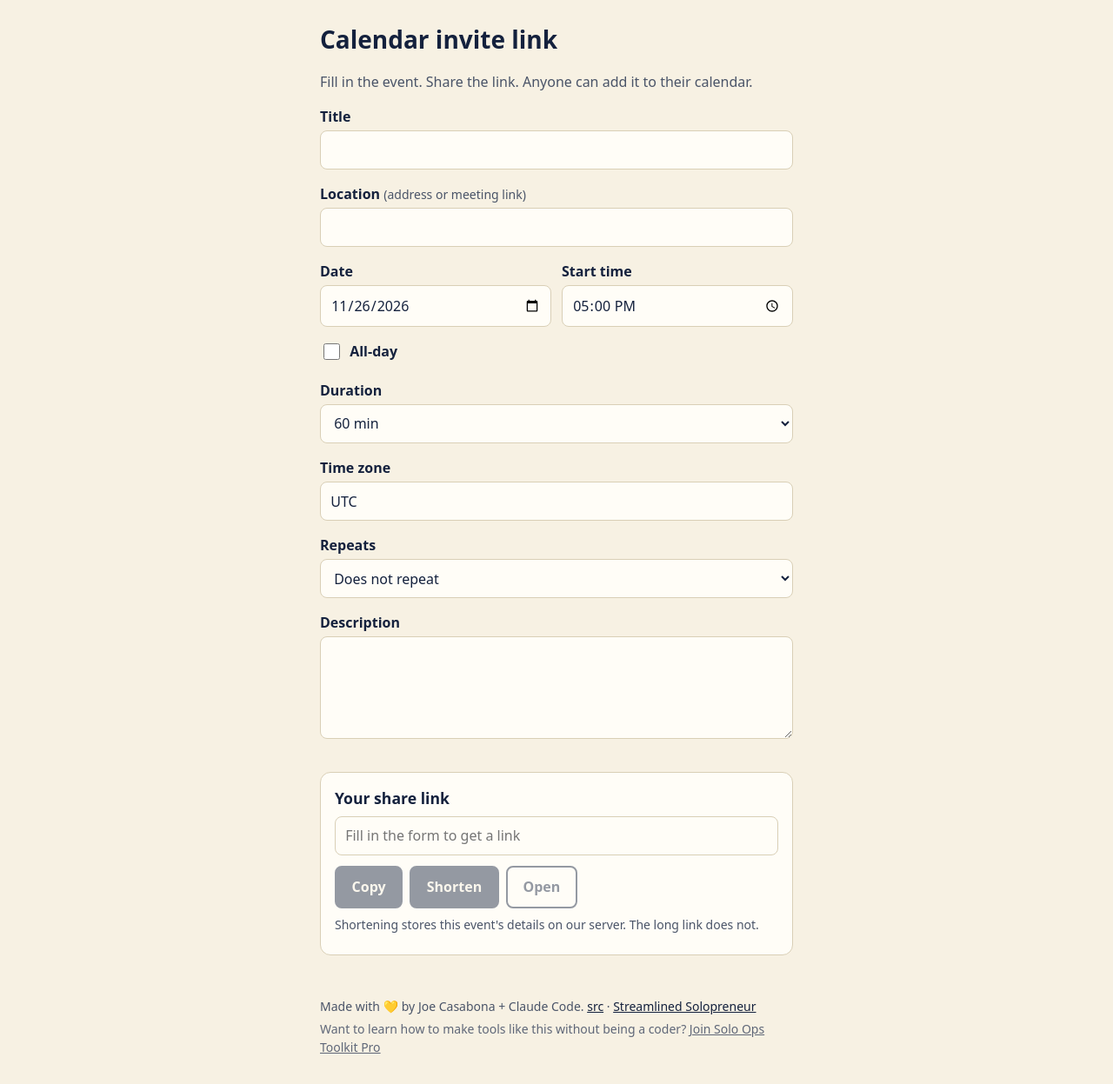
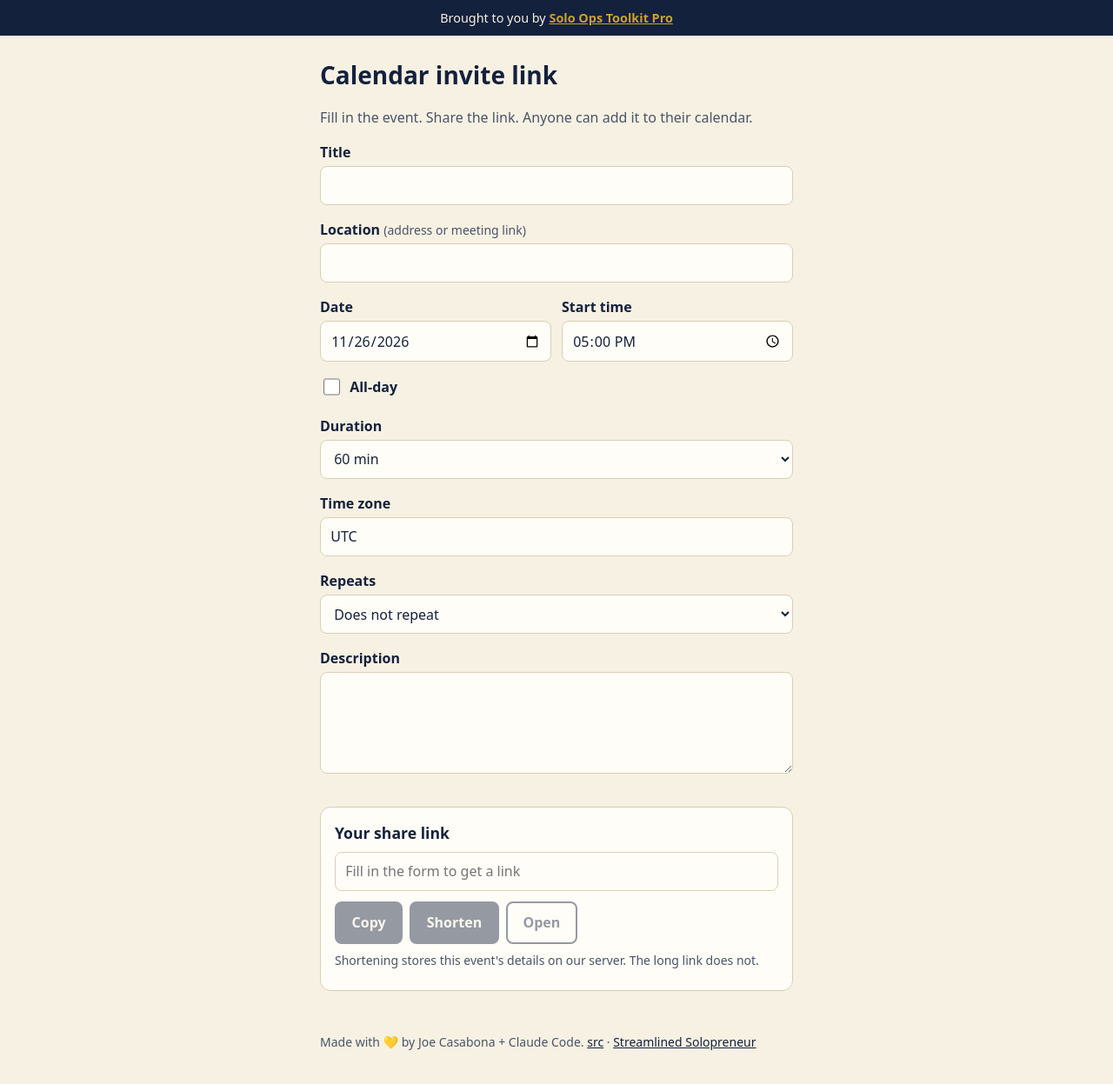
Before and after one commit to jcasabona/calendar-invite-link, a website with bundled scripts: page index.html in a window 1280 px wide. Shown: the whole page at 87% size. Built offline with nearby package versions, Linux system fonts and the light colour scheme.

Commit message:
Replace footer Pro line with top bar
Co-Authored-By: Claude Sonnet 5.5 <noreply@anthropic.com>
Claude-Session: https://claude.ai/code/session_01ABsGgoEfEcqQpgKta1CCWL

```diff
--- a/index.html
+++ b/index.html
@@ -10,6 +10,7 @@
 <script type="module" src="js/app.js"></script>
 </head>
 <body>
+<div class="topbar">Brought to you by <a href="https://streamlined.fm/pro/" rel="noopener noreferrer">Solo Ops Toolkit Pro</a></div>
 
 <main id="form-view" hidden>
   <h1>Calendar invite link</h1>
@@ -95,8 +96,6 @@
   <p>Made with 💛 by Joe Casabona + Claude Code.
     <a href="https://github.com/jcasabona/calendar-invite-link" rel="noopener noreferrer">src</a> ·
     <a href="https://streamlined.fm/?utm_source=calendar-invite-link&amp;utm_medium=referral&amp;utm_campaign=footer" rel="noopener noreferrer">Streamlined Solopreneur</a></p>
-  <p class="pro">Want to learn how to make tools like this without being a coder?
-    <a href="https://streamlined.fm/pro/" rel="noopener noreferrer">Join Solo Ops Toolkit Pro</a></p>
 </footer>
 
 <noscript><p style="padding:16px">This page needs JavaScript.</p></noscript>
--- a/style.css
+++ b/style.css
@@ -48,5 +48,5 @@ a { color: var(--navy); }
 .sr-only { position: absolute; width: 1px; height: 1px; overflow: hidden; clip: rect(0 0 0 0); white-space: nowrap; }
 footer { max-width: 36rem; margin: 0 auto; padding: 0 16px 32px; font-size: .875rem; color: var(--ink-soft); }
 footer p { margin: 0; }
-footer .pro { margin-top: .35rem; color: #5f6778; }
-footer .pro a { color: inherit; }
+.topbar { background: var(--navy); color: var(--cream); text-align: center; padding: .6rem 16px; font-size: .9rem; }
+.topbar a { color: var(--gold); font-weight: 600; }
```
